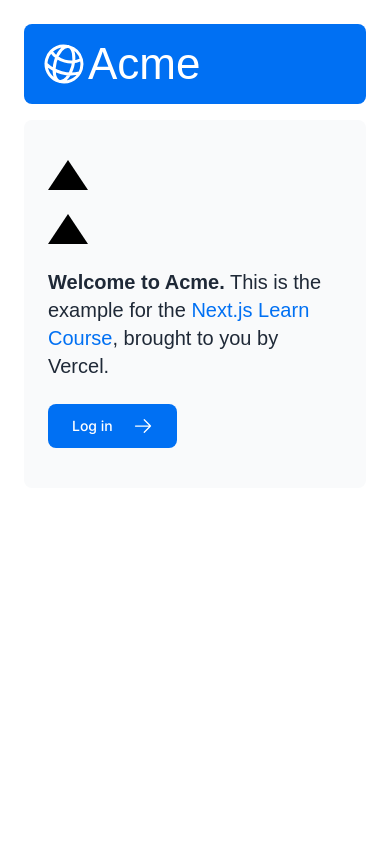
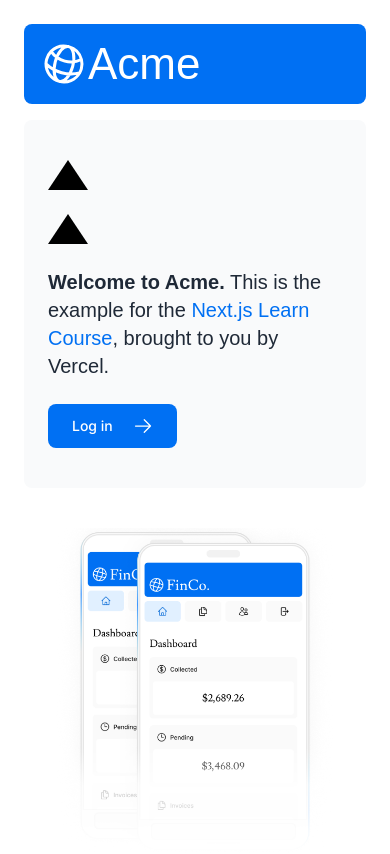
Before and after one commit to manaki-e/nextjs-tutorial, a Next.js app in the folder nextjs-dashboard/: page / in a window 390 px wide. Shown: the top 854 px of the page. Built offline with nearby package versions, Linux system fonts and the light colour scheme; a web font is replaced by a local one.

Commit message:
feat: add image for desktop and mobile

```diff
--- a/nextjs-dashboard/app/page.tsx
+++ b/nextjs-dashboard/app/page.tsx
@@ -2,6 +2,7 @@
 import { lusitana } from '@/app/ui/fonts';
 import styles from '@/app/ui/home.module.css';
 import { ArrowRightIcon } from '@heroicons/react/24/outline';
+import Image from 'next/image';
 import Link from 'next/link';
 
 export default function Page() {
@@ -31,7 +32,20 @@
           </Link>
         </div>
         <div className="flex items-center justify-center p-6 md:w-3/5 md:px-28 md:py-12">
-          {/* Add Hero Images Here */}
+          <Image
+            src="/hero-desktop.png"
+            width={1000}
+            height={760}
+            className="hidden md:block"
+            alt="Screenshots of the dashboard project showing desktop version"
+          />
+          <Image
+            src="/hero-mobile.png"
+            width={560}
+            height={620}
+            className="block md:hidden"
+            alt="Screenshots of the dashboard project showing mobile version"
+          />
         </div>
       </div>
     </main>
```
